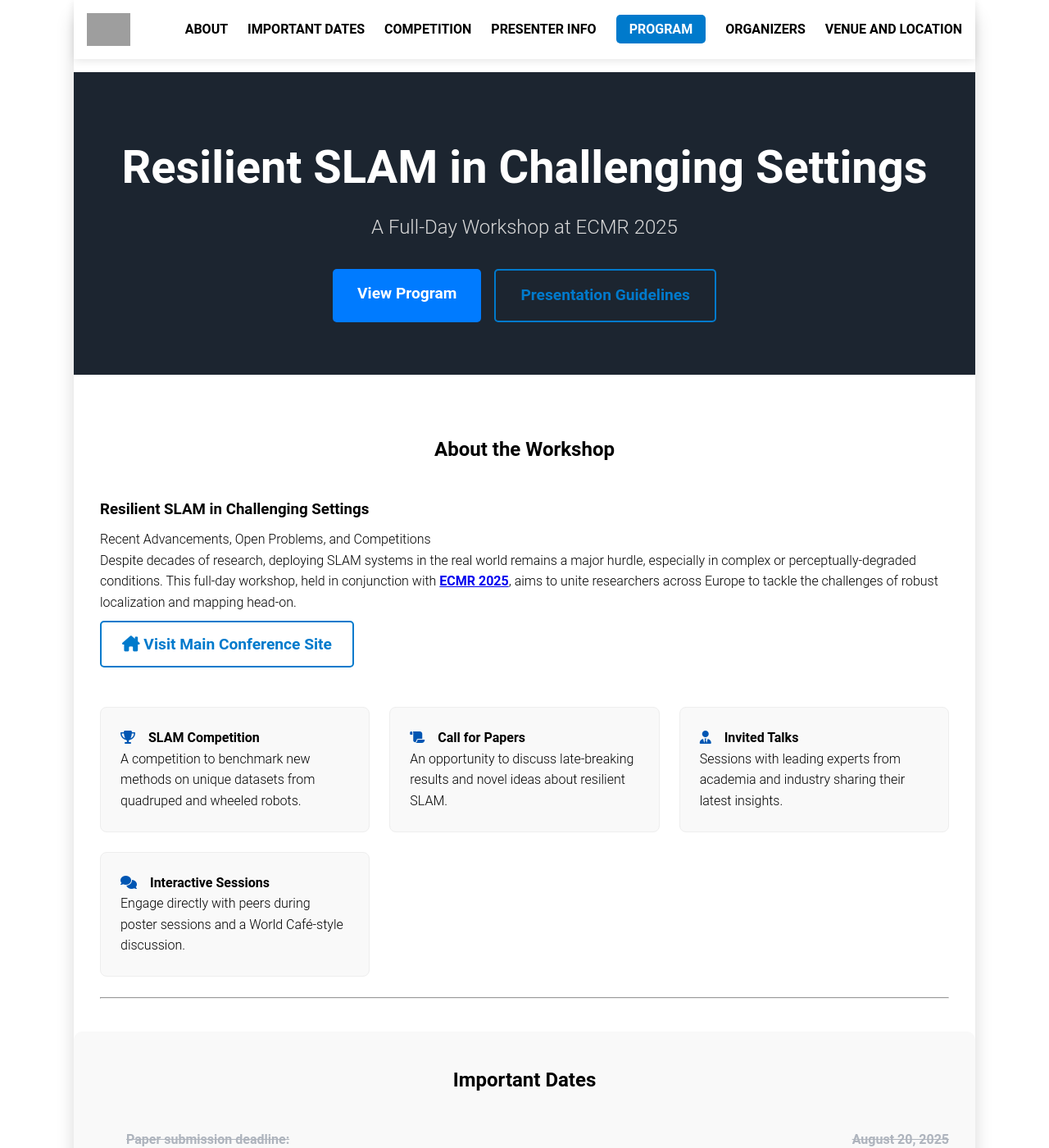
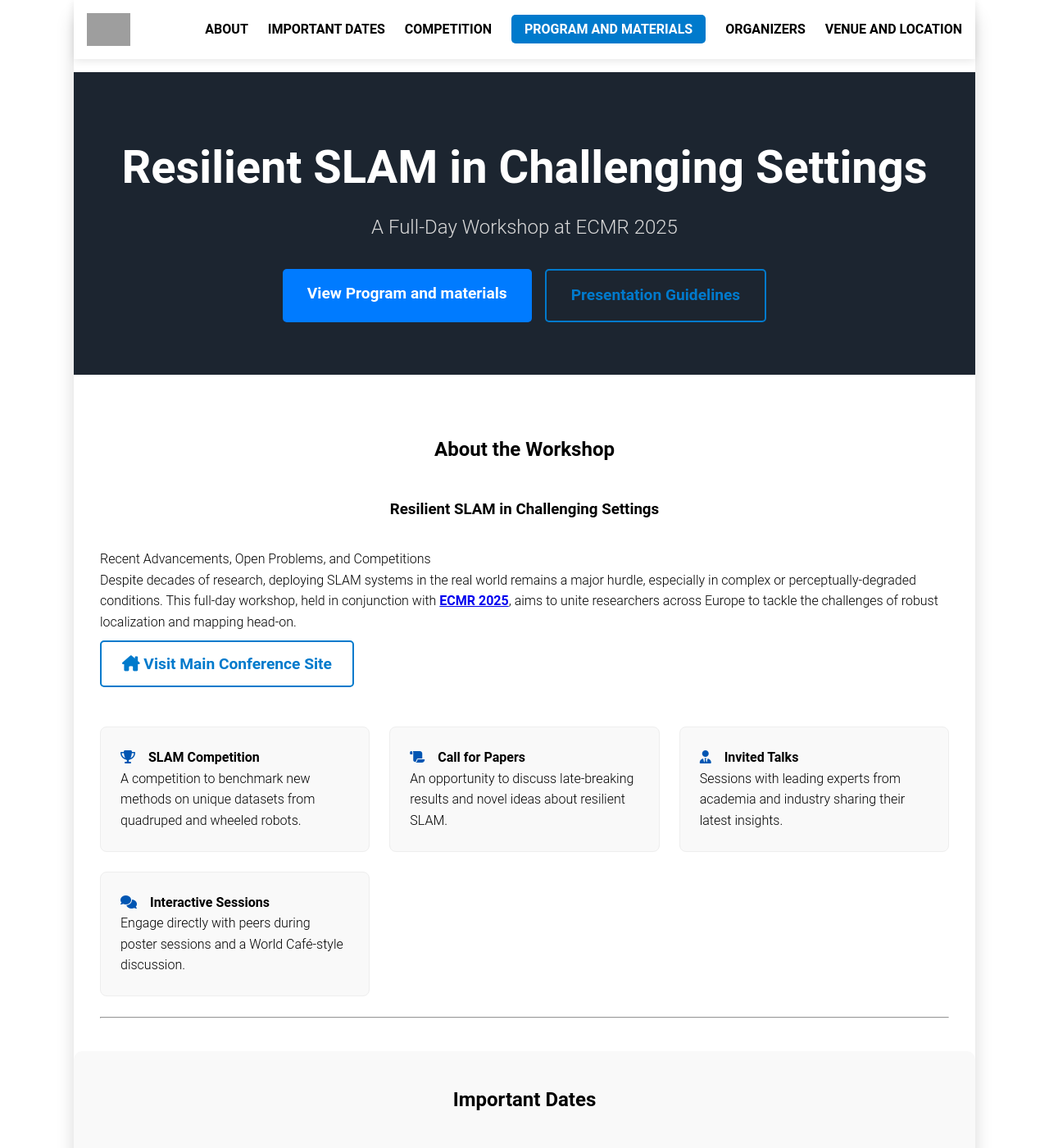
Before and after one commit to comrob/ecmr25slam, a Jekyll site: the page built from docs/index.markdown, in a window 1280 px wide and 1400 px high. Shown: the whole window at 82% size. Built offline with Jekyll 4.4.1, drawn with Linux system fonts in a browser that asks for light colours; some of the changed text lies outside the part shown; grey boxes are pictures that could not be loaded.

Commit message:
And Q&A on eac speaker

```diff
--- a/docs/_layouts/event.html
+++ b/docs/_layouts/event.html
@@ -28,7 +28,7 @@
         {% for item in navigation %}
             {% assign it = item | downcase | replace: " ", "-" %}
             <li>
-                <a href="#{{ it }}" class="{% if item == 'Program' %}cta-nav-button{% endif %}">
+                <a href="#{{ it }}" class="{% if item == 'Program and Materials' %}cta-nav-button{% endif %}">
                     {{ item }}
                 </a>
             </li>
--- a/docs/assets/css/cards.css
+++ b/docs/assets/css/cards.css
@@ -121,6 +121,103 @@
   color: #0056b3;
 }
 
+/* In custom.css */
+
+/* --- Styles for Q&A with Answers --- */
+.qa-list li {
+  margin-bottom: 1rem; /* Adds space between each Q&A item */
+}
+
+.qa-q {
+  color: var(--dark-color);
+}
+
+.qa-a {
+  display: inline-block;
+  margin-top: 0.25rem;
+  padding-left: 1.25rem; /* Indents the answer */
+  font-style: italic;
+  color: #495057; /* Slightly lighter text for the answer */
+}
+
+/* In custom.css */
+
+/* --- Styles for Post-Event Materials --- */
+.post-event-materials {
+  background-color: #f8f9fa;
+  border-left: 3px solid #6c757d;
+  border-radius: 8px;
+  padding: 1rem;
+  margin-top: 0.75rem;
+}
+
+.material-links a {
+  display: inline-block;
+  margin-right: 1rem;
+  margin-bottom: 1rem;
+  font-weight: 500;
+}
+
+.qa-section h5 {
+  margin-top: 1rem;
+  margin-bottom: 0.5rem;
+  color: var(--dark-color);
+  font-weight: 600;
+}
+
+.qa-list {
+  list-style-type: disc;
+  padding-left: 20px;
+  font-size: 0.9rem;
+  color: var(--dark-gray);
+}
+
+/* Style for the PDF link on the paper list */
+.paper-pdf-link {
+  display: inline-block;
+  margin-left: 1rem;
+  font-size: 0.8rem;
+  font-weight: 600;
+  text-decoration: none;
+  color: var(--primary-color);
+}
+
+.paper-pdf-link:hover {
+  text-decoration: underline;
+}
+
+/* In custom.css */
+
+/* --- Styles for Expandable Q&A --- */
+.qa-question-toggle {
+  display: block;
+  cursor: pointer;
+  font-weight: 600;
+  color: var(--dark-color);
+  transition: color 0.2s;
+}
+
+.qa-question-toggle:hover {
+  color: var(--primary-color);
+}
+
+.qa-answer {
+  display: none; /* Hide answers by default */
+  margin-top: 0.5rem;
+  padding-left: 1.25rem;
+  margin-left: 6px; /* Align with text above */
+  border-left: 2px solid var(--gray);
+  font-style: italic;
+  color: #495057;
+}
+
+.toggle-icon {
+  margin-right: 8px;
+  font-family: "Font Awesome 6 Free";
+  font-weight: 900;
+  width: 1em; /* Ensures consistent alignment */
+}
+
 /* --- Fix for Speaker Card Image Cropping --- */
 
 /* Target only the images inside the speaker cards within the program section */
--- a/docs/assets/css/sections.css
+++ b/docs/assets/css/sections.css
@@ -53,6 +53,12 @@
 #about-section h2, #dates-section h2, #organizers-section h2,
 #venue-and-location-section h2, #submissions-section h2,
 #program-section h2 {
+  text-align: center;
+  margin-bottom: 2rem;
+}
+#about-section h3, #dates-section h3, #organizers-section h3,
+#venue-and-location-section h3, #submissions-section h3,
+#program-section h3 {
   text-align: center;
   margin-bottom: 2rem;
 }
--- a/docs/assets/js/script.js
+++ b/docs/assets/js/script.js
@@ -307,3 +307,20 @@
   window.addEventListener("scroll", highlightNavOnScroll);
   highlightNavOnScroll();
 };
+
+// In your main .js file
+
+function toggleAnswer(questionElement) {
+  const answer = questionElement.nextElementSibling;
+  const icon = questionElement.querySelector('.toggle-icon');
+
+  if (answer.style.display === "none" || answer.style.display === "") {
+    answer.style.display = "block";
+    icon.classList.remove('fa-plus-square');
+    icon.classList.add('fa-minus-square');
+  } else {
+    answer.style.display = "none";
+    icon.classList.remove('fa-minus-square');
+    icon.classList.add('fa-plus-square');
+  }
+}
--- a/docs/index.markdown
+++ b/docs/index.markdown
@@ -3,7 +3,7 @@
 title: ECMR Workshop 2025
 logo: images/home-logo.png
 permlink: /ecmr-workshop-2025
-navigation: About;Important dates;Competition;Presenter Info;Program;Organizers;Venue and location
+navigation: About;Important dates;Competition;Program and Materials;Organizers;Venue and location
 logos: https://www.cvut.cz/,images/logo_ctu.jpg
 contact: Vsevolod Hulchuk
 contact-email: hulchvse@student.cvut.cz
@@ -16,7 +16,7 @@
         <h1>Resilient SLAM in Challenging Settings</h1>
         <p class="hero-subtitle">A Full-Day Workshop at ECMR 2025</p>
         <div class="hero-buttons">
-            <a href="#program" class="cta-button">View Program</a>
+            <a href="#program-and-materials" class="cta-button">View Program and materials</a>
             <a href="#submissions-section" class="cta-button secondary">Presentation Guidelines</a>
         </div>
     </div>
@@ -71,7 +71,7 @@
                 <span class="date-label">Notification of acceptance:</span>
                 <span class="date-value"><strong>August 28, 2025</strong></span>
             </li>
-            <li>
+            <li class="passed">
                 <span class="date-label">Competition deadline:</span>
                 <span class="date-value"><strong>August 28, 2025</strong></span>
             </li>
@@ -146,46 +146,8 @@
     <br/><hr>
 </section>
 
-<h2 id="presenter-info"></h2>
-<section id="submissions-section">
-    <h2>Presenter Information</h2>
-    <div class="cfp-container">
 
-        <div class="cfp-main-column">
-            <h3><i class="fa-solid fa-file-arrow-up"></i> Presentation Guidelines</h3>
-
-            <h4><i class="fa-solid fa-person-chalkboard"></i> Presentation Formats</h4>
-            <ul>
-                <li><strong>Accepted Papers:</strong> Oral presentations are scheduled for <strong>15 minutes, followed by a 5-minute Q&A</strong>. In-person presenters are also required to prepare a poster for the interactive sessions.</li>
-                <li><strong>Invited Talks:</strong> Talks are scheduled for <strong>30 minutes, including Q&A</strong>. This may be adjusted by contacting the organizers.</li>
-            </ul>
-
-            <h4><i class="fa-solid fa-circle-info"></i> General Instructions</h4>
-            <p>Please see the <a href="#program">Program section</a> for your allocated time slot. Online speakers will be provided with a camera overview of the audience. We kindly ask that you be ready <strong>15 minutes before</strong> your scheduled time to test your connection and setup.</p>
-        </div>
-
-        <div class="cfp-sidebar">
-            <h4><i class="fa-solid fa-lightbulb"></i> Submission Topics</h4>
-            <p>The call for papers invited contributions on topics including:</p>
-            <ul>
-                <li>3D LiDAR-centered SLAM under perceptual degradation</li>
-                <li>Radar-based SLAM and sensor fusion</li>
-                <li>Passive and low-cost localization</li>
-                <li>Architectures for failure resilience</li>
-                <li>Robust back-end optimization</li>
-                <li>Benchmarks, datasets, and metrics</li>
-            </ul>
-            <div class="cta-button-wrapper">
-                <a href="mailto:robotmappingws@gmail.com?subject=ECMR Workshop 2025 - Late Inquiry" class="cta-button inactive">
-                    Submissions Closed (Contact)
-                </a>
-            </div>
-        </div>
-
-    </div>
-    <br/><hr>
-</section>
-
+<h2 id="program-and-materials"></h2>
 <h2 id="program"></h2>
 <section id="program-section">
     <h2>Program</h2>
@@ -193,15 +155,6 @@
         <p>Full-day schedule with keynotes, technical sessions, and competitions: <strong>September 2, 2025</strong></p>
         <p><strong><a href="https://docs.google.com/spreadsheets/d/e/2PACX-1vRKTBlQfFsy7Ry1iLaIIFlKDZww0W6he26UZ_iveERtk5A_Ps7fyLiS-Diam5fnhLhh99U1VO7eT7Yw/pubhtml?gid=764812166&single=true" target="_blank">View the detailed schedule here.</a></strong></p>
 
-        <div class="zoom-info" style="background-color: #f9f9f9; border-left: 4px solid #007bff; padding: 10px 20px; margin: 15px 0;">
-            <p><strong>Join the workshop online via Zoom:</strong><br>
-            The session will be open from <strong>8:00 AM Rome time</strong>.</p>
-            <ul style="list-style-type: none; padding-left: 0;">
-                <li><strong>Meeting Link:</strong> <a href="https://us02web.zoom.us/j/83456735323?pwd=40M3LvQb0nJy1FtQqIF12JhQxLB4w7.1" target="_blank">https://us02web.zoom.us/j/83456735323?pwd=...</a></li>
-                <li><strong>Meeting ID:</strong> 834 5673 5323</li>
-                <li><strong>Passcode:</strong> 298957</li>
-            </ul>
-        </div>
 
         <ul class="date-list">
             <li class="event-speech event-organization" data-start="09:00" data-end="09:10">
@@ -329,41 +282,101 @@
         </ul>
     </div>
     <br/>
-    <h3>Invited speakers</h3>
-    <div class="image-info-grid small">
-        {% assign sorted_speakers = site.data.speakers | sort: "order" %}
+ <h3>Invited speakers and Materials</h3>
+<div class="image-info-grid small">
+    {% assign sorted_speakers = site.data.speakers | sort: "order" %}
+    {% for speaker in sorted_speakers %}
+    <div id="{{ speaker.id }}" class="image-info-card">
+        <img src="{{ speaker.image | absolute_url }}">
+        <div class="card-content">
+            <strong>{{ speaker.name }} {% if speaker.online %}<span class="online-badge">online</span>{% endif %}</strong>
+            <span class="affiliation">{{ speaker.affiliation }}</span>
+            <i>Topic: "{{ speaker.topic }}"</i>
 
-        {% for speaker in sorted_speakers %}
-        <div id="{{ speaker.id }}" class="image-info-card">
-            <img src="{{ speaker.image | absolute_url }}">
-            <div class="card-content">
-                <strong>{{ speaker.name }}
-                    {% if speaker.online %}
-                    <span class="online-badge">online</span>
+            {% if speaker.abstract %}<button class="abstract-btn" onclick="this.nextElementSibling.style.display = this.nextElementSibling.style.display === 'none' ? 'block' : 'none'; this.textContent = this.textContent.startsWith('Read') ? 'Hide Abstract' : 'Read Abstract';">Read Abstract</button><div class="abstract-content" style="display:none;"><p>{{ speaker.abstract }}</p></div>{% endif %}
+            {% if speaker.bio %}<button class="abstract-btn" onclick="this.nextElementSibling.style.display = this.nextElementSibling.style.display === 'none' ? 'block' : 'none'; this.textContent = this.textContent.startsWith('Read') ? 'Hide Bio' : 'Read Bio';">Read Bio</button><div class="abstract-content" style="display:none;"><p>{{ speaker.bio | newline_to_br }}</p></div>{% endif %}
+
+            {% if speaker.presentation_link or speaker.video_link %}
+            <button class="abstract-btn" onclick="this.nextElementSibling.style.display = this.nextElementSibling.style.display === 'none' ? 'block' : 'none'; this.textContent = this.textContent.startsWith('View') ? 'Hide Materials' : 'View Materials';">View Materials</button>
+            <div class="post-event-materials" style="display:none;">
+                <div class="material-links">
+                    {% if speaker.presentation_link %}<a href="{{ speaker.presentation_link }}" target="_blank"><i class="fa-solid fa-file-powerpoint"></i> View Presentation</a>{% endif %}
+                    {% if speaker.video_link %}<a href="{{ speaker.video_link }}" target="_blank"><i class="fa-solid fa-video"></i> Watch Recording</a>{% endif %}
+                </div>
+            </div>
+            {% endif %}
+
+            <button class="abstract-btn" onclick="this.nextElementSibling.style.display = this.nextElementSibling.style.display === 'none' ? 'block' : 'none'; this.textContent = this.textContent.startsWith('View') ? 'Hide Q&A' : 'Follow-up Q&A';">Follow-up Q&A</button>
+            <div class="post-event-materials" style="display:none;">
+                <div class="qa-section">
+                    {% if speaker.qa %}
+                    <h5>Post-Workshop Q&A</h5>
+                    <ul class="qa-list">
+                        {% for item in speaker.qa %}
+                        <li>
+                            <div class="qa-question-toggle" onclick="toggleAnswer(this)">
+                                <i class="fa-solid fa-plus-square toggle-icon"></i>{{ item.question }}
+                            </div>
+                            <div class="qa-answer">
+                                <strong>A:</strong> {{ item.answer }}
+                            </div>
+                        </li>
+                        {% endfor %}
+                    </ul>
+                    {% else %}
+                    <p>You can ask a question from a speaker even after the Workshop.</p>
                     {% endif %}
-                </strong>
-                <span class="affiliation">{{ speaker.affiliation }}</span>
-                <i>Topic: "{{ speaker.topic }}"</i>
-
-                {% if speaker.abstract %}
-                <button class="abstract-btn" onclick="this.nextElementSibling.style.display = this.nextElementSibling.style.display === 'none' ? 'block' : 'none'; this.textContent = this.textContent.startsWith('Read') ? 'Hide Abstract' : 'Read Abstract';">Read Abstract</button>
-                <div class="abstract-content" style="display:none;">
-                    <p>{{ speaker.abstract }}</p>
+                    <a href="mailto:hulchvse@student.cvut.cz?subject=Question for {{ speaker.name | url_encode }}" class="contact-button" style="width:100%; margin-top:1rem;"><i class="fa-solid fa-comment-dots"></i> Ask a Question</a>
                 </div>
-                {% endif %}
-
-                {% if speaker.bio %}
-                <button class="abstract-btn" onclick="this.nextElementSibling.style.display = this.nextElementSibling.style.display === 'none' ? 'block' : 'none'; this.textContent = this.textContent.startsWith('Read') ? 'Hide Bio' : 'Read Bio';">Read Bio</button>
-                <div class="abstract-content" style="display:none;">
-                    <p>{{ speaker.bio | newline_to_br }}</p>
-                </div>
-                {% endif %}
             </div>
         </div>
-        {% endfor %}
+    </div>
+    {% endfor %}
+</div>
+    <br/><hr>
+</section>
+
+
+<h2 id="presenter-info"></h2>
+<section id="submissions-section">
+    <h2>Presenter Information</h2>
+    <div class="cfp-container">
+
+        <div class="cfp-main-column">
+            <h3><i class="fa-solid fa-file-arrow-up"></i> Presentation Guidelines</h3>
+
+            <h4><i class="fa-solid fa-person-chalkboard"></i> Presentation Formats</h4>
+            <ul>
+                <li><strong>Accepted Papers:</strong> Oral presentations are scheduled for <strong>15 minutes, followed by a 5-minute Q&A</strong>. In-person presenters are also required to prepare a poster for the interactive sessions.</li>
+                <li><strong>Invited Talks:</strong> Talks are scheduled for <strong>30 minutes, including Q&A</strong>. This may be adjusted by contacting the organizers.</li>
+            </ul>
+
+            <h4><i class="fa-solid fa-circle-info"></i> General Instructions</h4>
+            <p>Please see the <a href="#program">Program section</a> for your allocated time slot. Online speakers will be provided with a camera overview of the audience. We kindly ask that you be ready <strong>15 minutes before</strong> your scheduled time to test your connection and setup.</p>
+        </div>
+
+        <div class="cfp-sidebar">
+            <h4><i class="fa-solid fa-lightbulb"></i> Submission Topics</h4>
+            <p>The call for papers invited contributions on topics including:</p>
+            <ul>
+                <li>3D LiDAR-centered SLAM under perceptual degradation</li>
+                <li>Radar-based SLAM and sensor fusion</li>
+                <li>Passive and low-cost localization</li>
+                <li>Architectures for failure resilience</li>
+                <li>Robust back-end optimization</li>
+                <li>Benchmarks, datasets, and metrics</li>
+            </ul>
+            <div class="cta-button-wrapper">
+                <a href="mailto:robotmappingws@gmail.com?subject=ECMR Workshop 2025 - Late Inquiry" class="cta-button inactive">
+                    Submissions Closed (Contact)
+                </a>
+            </div>
+        </div>
+
     </div>
     <br/><hr>
 </section>
+
 
 <h2 id="organizers"></h2>
 <section id="organizers-section">
```
Also changed, not shown: docs/_data/speakers.yaml (+9 -0 lines).
